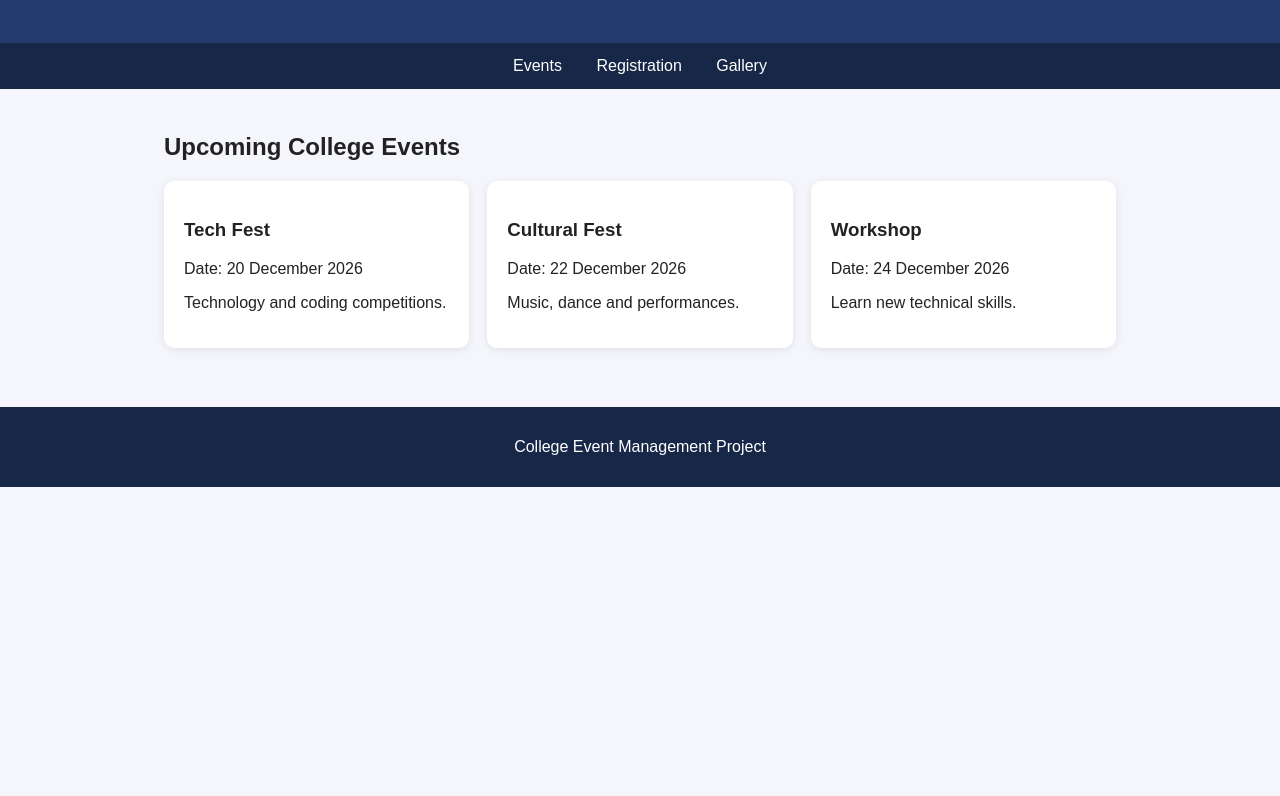
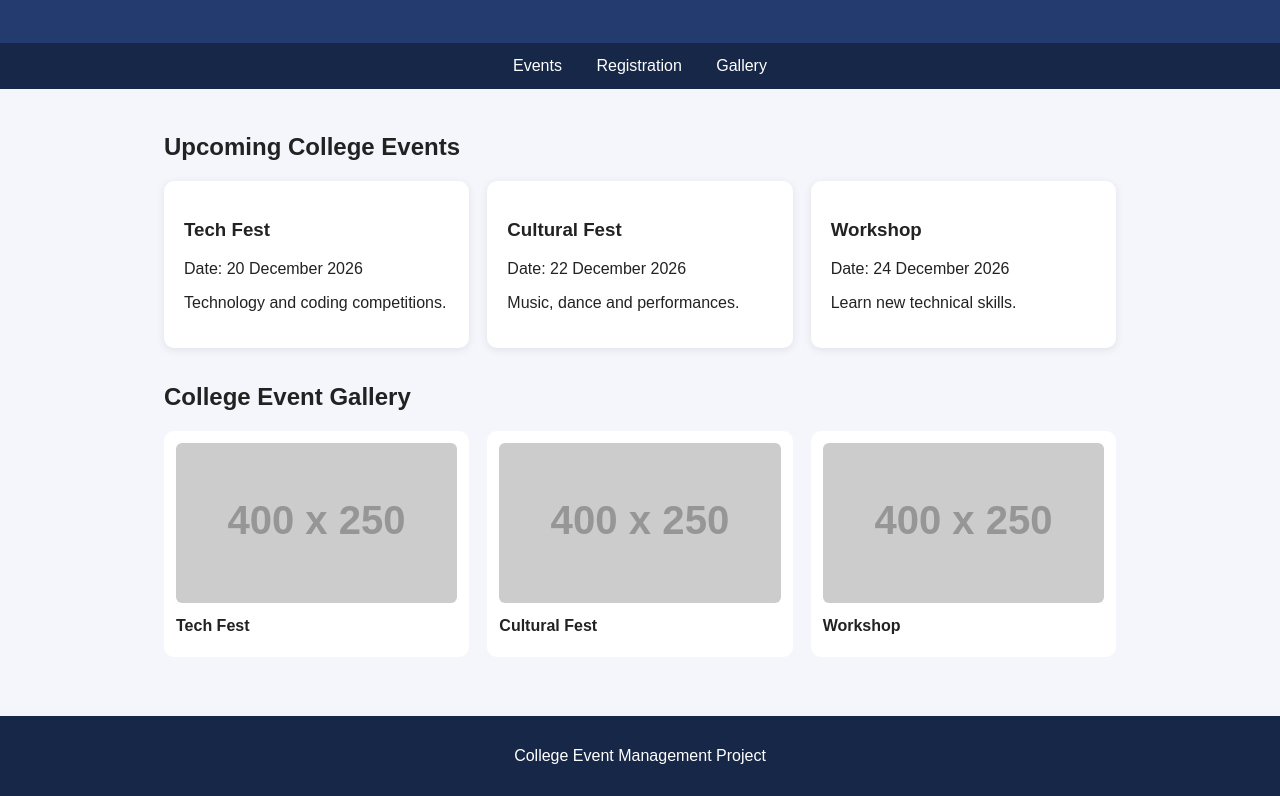
Before and after one commit to anujsuvarna-dev/college-event-management, a plain HTML site: page index.html in a window 1280 px wide. Shown: the part 131-927 px from the top of the page. Before the commit the page ends 800 px from the top, so only its background shows below. Drawn offline with Linux system fonts and the light colour scheme; placeholder pictures from the web are drawn by us.

Commit message:
Add college event gallery

```diff
--- a/index.html
+++ b/index.html
@@ -44,6 +44,27 @@
     <!-- Registration feature will be added in its branch. -->
 
     <!-- Gallery feature will be added in its branch. -->
+
+<section id="gallery">
+  <h2>College Event Gallery</h2>
+  <div class="gallery">
+    <figure>
+      <img src="https://placehold.co/400x250/243b70/ffffff?text=Tech+Fest"
+           alt="Tech Fest">
+      <figcaption>Tech Fest</figcaption>
+    </figure>
+    <figure>
+      <img src="https://placehold.co/400x250/7b3868/ffffff?text=Cultural+Fest"
+           alt="Cultural Fest">
+      <figcaption>Cultural Fest</figcaption>
+    </figure>
+    <figure>
+      <img src="https://placehold.co/400x250/26745a/ffffff?text=Workshop"
+           alt="Workshop">
+      <figcaption>Workshop</figcaption>
+    </figure>
+  </div>
+</section>
   </main>
 
   <footer>
--- a/style.css
+++ b/style.css
@@ -59,3 +59,29 @@ footer {
   text-align: center;
   padding: 15px;
 }
+
+.gallery {
+  display: flex;
+  flex-wrap: wrap;
+  gap: 18px;
+}
+
+.gallery figure {
+  flex: 1 1 220px;
+  margin: 0;
+  background: white;
+  padding: 12px;
+  border-radius: 10px;
+}
+
+.gallery img {
+  width: 100%;
+  height: 160px;
+  object-fit: cover;
+  border-radius: 6px;
+}
+
+.gallery figcaption {
+  padding: 10px 0;
+  font-weight: bold;
+}
```
